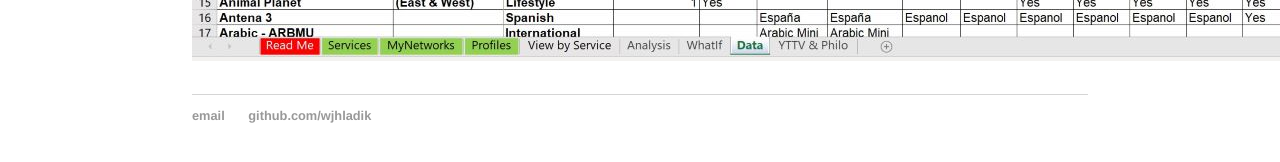
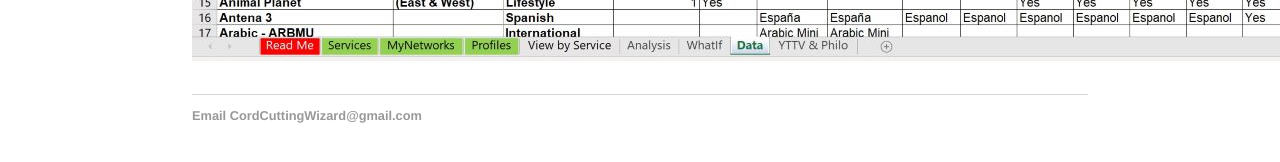
Before and after one commit to wjhladik/wjhladik.github.io, a Jekyll site: the page built from index.html, in a window 1280 px wide and 900 px high, scrolled down 4068 px. Shown: the part 717-879 px from the top of the window. Built offline with Jekyll 4.4.1, drawn with Linux system fonts in a browser that asks for light colours.

Commit message:
Update default.html

```diff
--- a/_layouts/default.html
+++ b/_layouts/default.html
@@ -20,8 +20,7 @@
     </div><!-- /.container -->
 		<footer>
     		        <ul>
-        		<li><a href="mailto:wjhladik@gmail.com">email</a></li>
-        		<li><a href="https://github.com/wjhladik">github.com/wjhladik</a></li>
+        		<li><a href="mailto:cordcuttingwizard@gmail.com">Email CordCuttingWizard@gmail.com</a></li>
 			</ul>
 		</footer>
 	</body>
```
